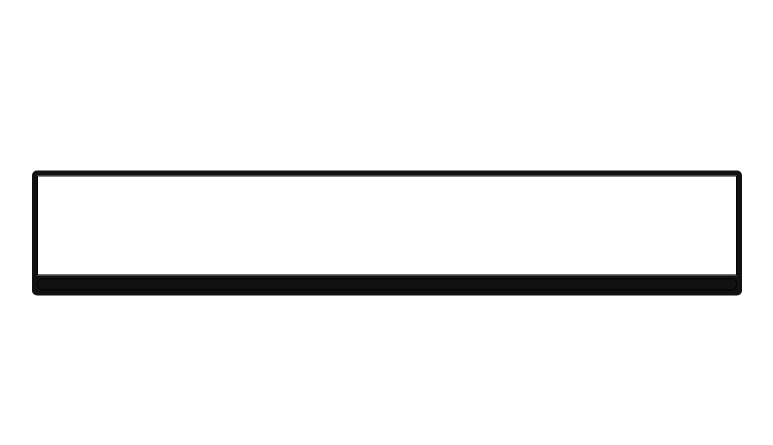
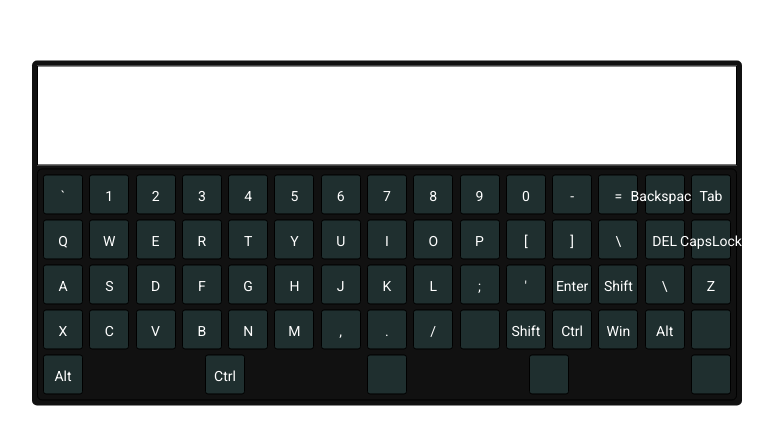
Before and after one commit to SergeyTimohin/virtual-keyboard, a plain HTML site: page index.html in a window 1280 px wide. Shown: the part 167-612 px from the top of the page, without its empty margins (253-1026 px from the left). Drawn offline with Linux system fonts and the light colour scheme.

Commit message:
feat: add createKey function and key style

```diff
--- a/css/style.css
+++ b/css/style.css
@@ -74,3 +74,26 @@ p {
   background-color: rgb(17, 17, 17);
   border-radius: 5px;
 }
+
+.key-box {
+  /* width: 40px;
+  height: 40px;
+  border: 1px solid #000; */
+  display: flex;
+  align-items: center;
+  justify-content: center;
+}
+
+.key {
+  display: flex;
+  align-items: center;
+  justify-content: center;
+  width: 40px;
+  height: 40px;
+  border: 1px solid #000;
+  text-transform: capitalize;
+  padding-top: 3px;
+  border-radius: 3px;
+  background-color: rgb(31, 47, 47);
+  color: #fff;
+}
--- a/js/main.js
+++ b/js/main.js
@@ -72,3 +72,48 @@ const keysEngShift = [
 const lang  = ['eng', 'rus'];
 
 let currentLang = lang[0];
+
+let createKey = function(code, value) {
+  let keyBox = document.createElement('div');
+  keyBox.classList.add('key-box');
+  let key = document.createElement('div');
+  key.classList.add('key');
+  key.setAttribute('data-key-code',`${code}`);
+  key.innerText = `${value}`;
+
+  if (key.dataset.keyCode == 'Delete') {
+    key.innerText = 'DEL';
+  }
+  if (key.dataset.keyCode == 'Delete') {
+    key.innerText = 'DEL';
+  }
+  if (key.dataset.keyCode == 'ControlLeft' || key.dataset.keyCode == 'ControlRight' ) {
+    key.innerText = 'Ctrl';
+  }
+  if (key.dataset.keyCode == 'MetaLeft') {
+    key.innerText = 'Win';
+  }
+  if (key.dataset.keyCode == 'ArrowUp') {
+    key.innerHTML = '<i class="fa fa-caret-up" aria-hidden="true"></i>';
+  }
+  if (key.dataset.keyCode == 'ArrowLeft') {
+    key.innerHTML = '<i class="fa fa-caret-up fa-rotate-270" aria-hidden="true"></i>';
+  }
+  if (key.dataset.keyCode == 'ArrowDown') {
+    key.innerHTML = '<i class="fa fa-caret-up fa-rotate-180" aria-hidden="true"></i>';
+  }
+  if (key.dataset.keyCode == 'ArrowRight') {
+    key.innerHTML = '<i class="fa fa-caret-up fa-rotate-90" aria-hidden="true"></i>';
+  }
+  keyBox.append(key);
+  keyBoard.append(keyBox);
+};
+
+
+for(let i = 0; i < keyCode.length; i++) {
+    if (currentLang == 'eng') {
+    createKey(keyCode[i], keysEngLower[i]);
+  }else{
+    createKey(keyCode[i], keysRusLower[i]);
+  }
+}
```
